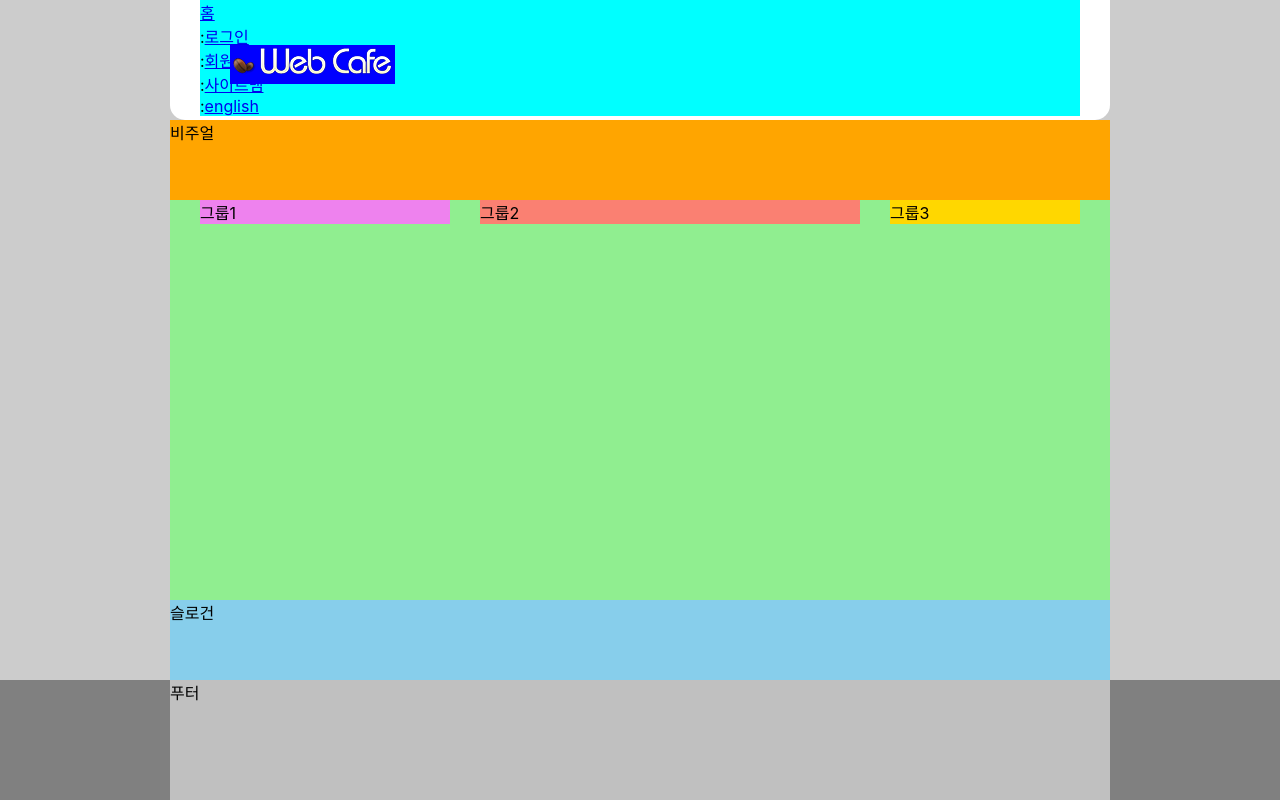
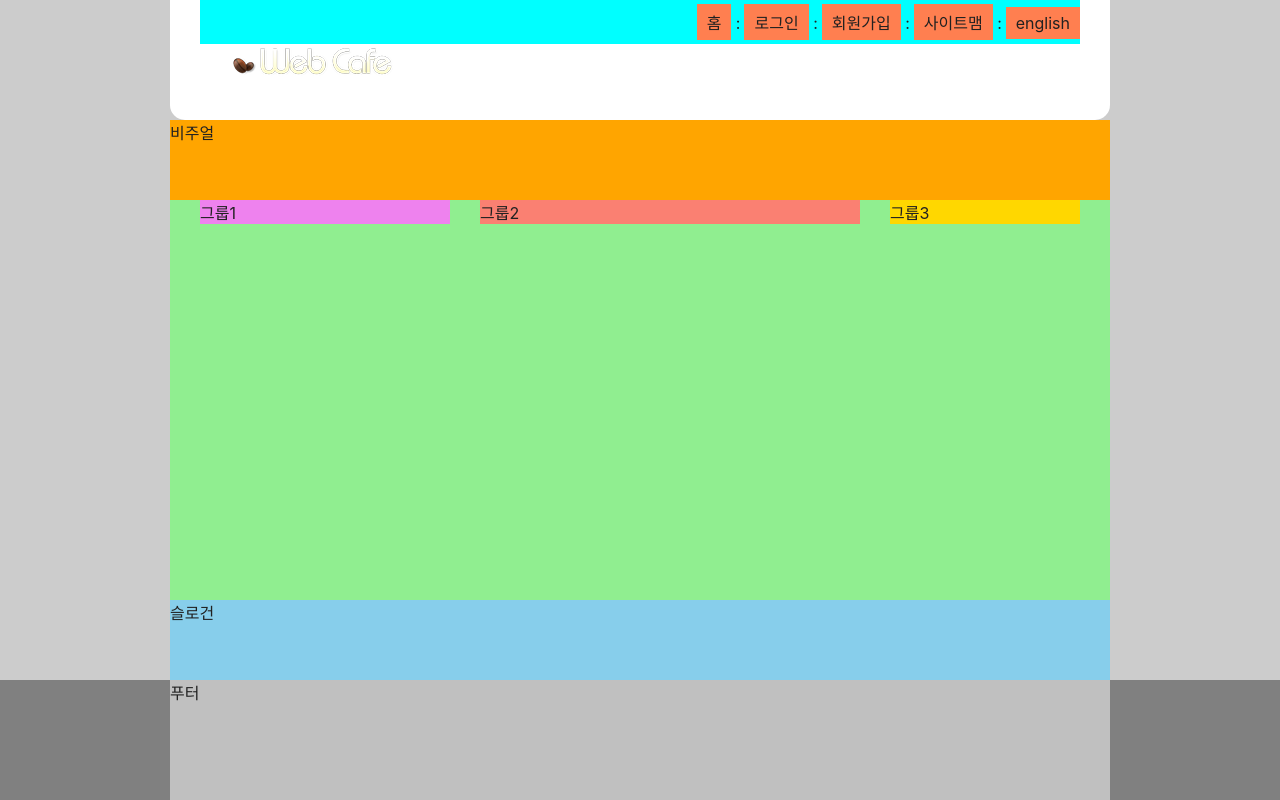
Before and after one commit to fofeif/HTML5, a plain HTML site: page index.html in a window 1280 px wide. Drawn offline with Linux system fonts and the light colour scheme; a web font is replaced by a local one.

Commit message:
텍스트 링크 모음 일부 디자인

```diff
--- a/styles/style.css
+++ b/styles/style.css
@@ -1,13 +1,21 @@
 @import url(./normalize.css);
 @import url(./reset.css);
+
 /* 기본 스타일 */
 *, *::before, *::after {
   box-sizing: border-box;
 }
 
+/* 링크 스타일 */
+a {
+  color: inherit;
+  text-decoration: none;
+}
+
 
 /* 본문 스타일 */
 body {
+  color: #212121;
   background: #ccc;
   font-family: "Pretendard Variable", Pretendard, -apple-system,
     BlinkMacSystemFont, system-ui, Roboto, "Helvetica Neue", "Segoe UI",
@@ -37,7 +45,6 @@ header,
 
 /* 로고 */
 .logo {
-  background-color: blue;
   position: absolute;
   top: 45px;
   left: 60px;
@@ -46,9 +53,24 @@ header,
 /* 텍스트 링크 모음 */
 .member {
   background-color: aqua;
+  text-align: right;
+  padding: 4px 0;
 }
 
+.member li {
+  /* background-color: pink; */
+  display: inline-block;
+}
 
+.member a {
+  background-color: coral;
+  padding: 6px 10px;
+  display: inherit;
+}
+
+.divider {
+  margin-right: 4px;
+}
 
 /* 비주얼 */
 .visual {
```
